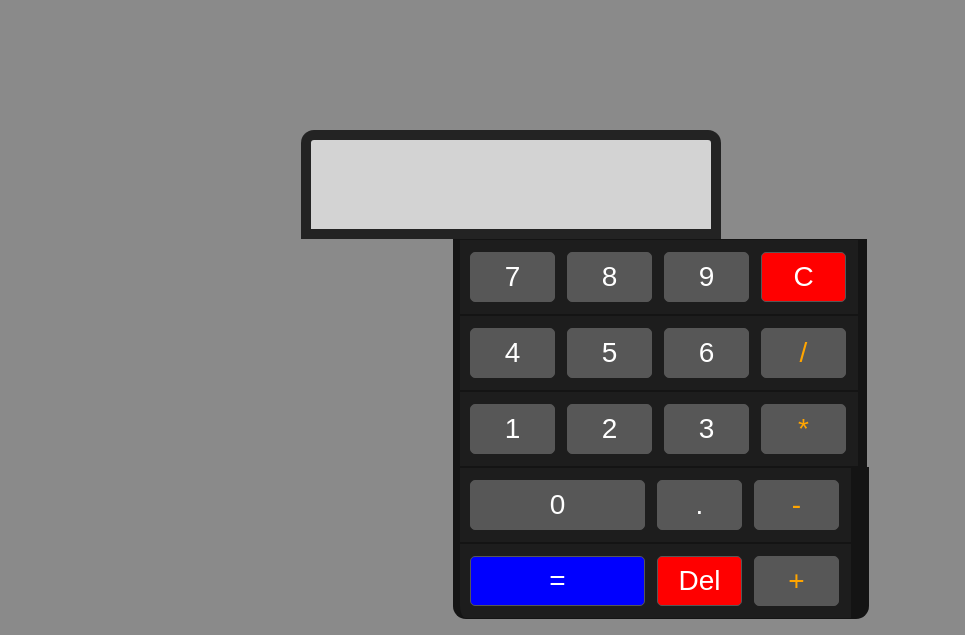
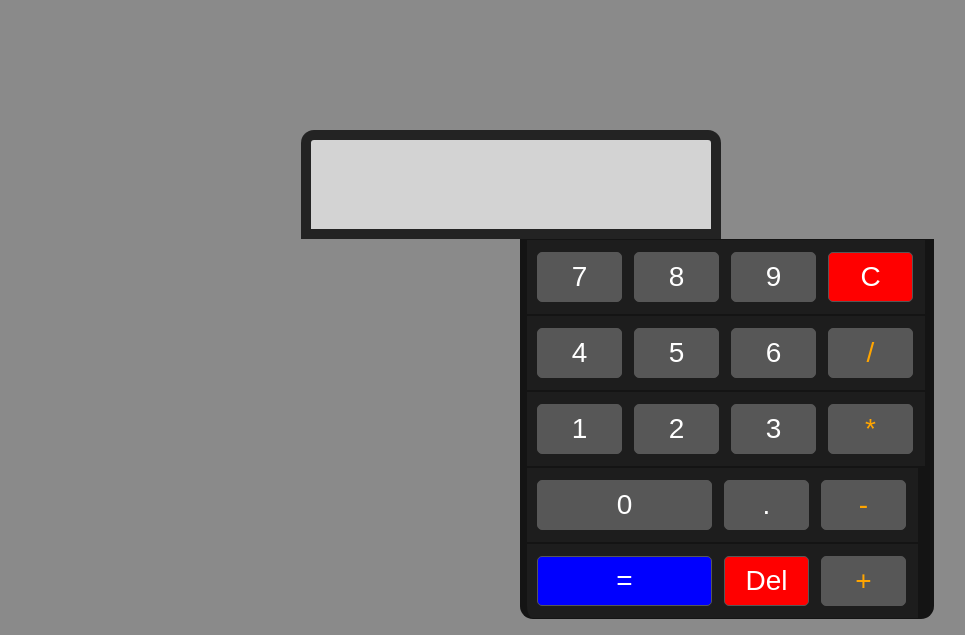
Before and after one commit to Abdul-Basit-084/CALCULATOR., a plain HTML site: page index.html in a window 1280 px wide. Shown: the part 165-800 px from the top of the page, without its empty margins (168-1133 px from the left). Drawn offline with Linux system fonts and the light colour scheme.

Commit message:
Update index.html

```diff
--- a/index.html
+++ b/index.html
@@ -14,7 +14,7 @@ div{
     display: flex;
     padding-top: 12px;
     justify-content: center;
-    margin-left: 613px;
+    margin-left: 680px;
     margin-right: 613px;
     border: 1px solid rgba(20, 20, 20, 0.918);
     padding-bottom: 12px;
@@ -69,10 +69,10 @@ h1{
 .row1{
     border-bottom-left-radius: 13px;
     border-bottom-right-radius: 13px;
-    border-right: 18px solid rgba(20, 20, 20, 0.918);
+    border-right: 16px solid rgba(20, 20, 20, 0.918);
 }
 .row2{
-    border-right: 18px solid rgba(20, 20, 20, 0.918);
+    border-right: 16px solid rgba(20, 20, 20, 0.918);
 }
     </style>
     <h1>SIMPLE CALCULATOR</h1>
```
